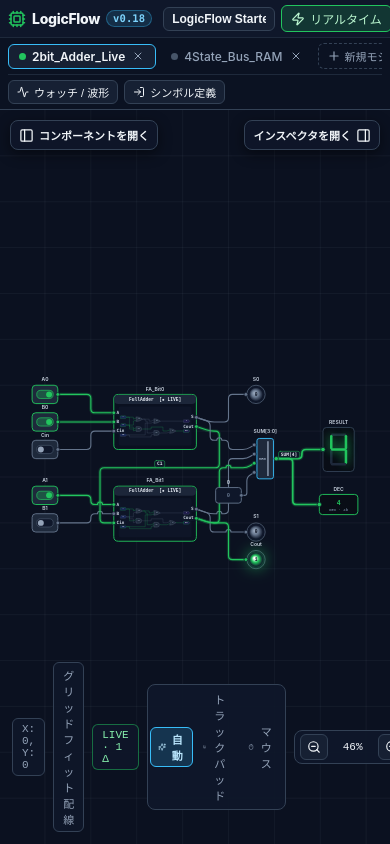
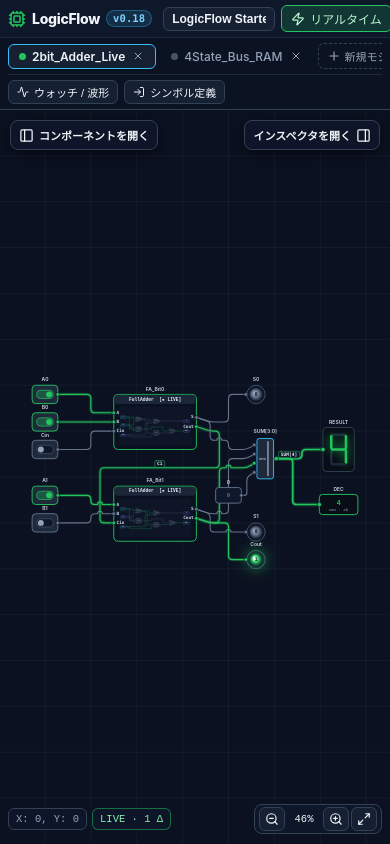
Before and after one commit to jj1urg/LogicFlow, a React (Vite) app: page / in a window 390 px wide. Built offline with nearby package versions, Linux system fonts and the light colour scheme.

Commit message:
:bug: fix: v0.18-r5.0 スマートフォン下部ステータスバーの崩れ解消＆コンパクト最適化

```diff
--- a/package.json
+++ b/package.json
@@ -1,6 +1,6 @@
 {
   "name": "logicflow-sim",
-  "version": "0.18.0-r4.0",
+  "version": "0.18.0-r5.0",
   "private": true,
   "type": "module",
   "scripts": {
--- a/public/sw.js
+++ b/public/sw.js
@@ -2,7 +2,7 @@
 // - Network-first for HTML navigations so Cloudflare Workers deploys update immediately
 // - Stale-while-revalidate for same-origin static assets for instant offline startup
 
-const CACHE_NAME = 'logicflow-static-v0.18-r4';
+const CACHE_NAME = 'logicflow-static-v0.18-r5';
 const PRECACHE_URLS = [
   '/',
   '/index.html',
--- a/src/components/CircuitCanvas.tsx
+++ b/src/components/CircuitCanvas.tsx
@@ -1766,19 +1766,21 @@ export const CircuitCanvas: React.FC<CircuitCanvasProps> = ({
 
       {/* Floating Bottom Status & Zoom Controls */}
       <div className="canvas-statusbar">
-        <span className="status-chip">
+        <div className="statusbar-left">
+          <span className="status-chip status-chip-coords">
             X: {Math.round(cursorWorld.x)}, Y: {Math.round(cursorWorld.y)}
           </span>
-        <span className="status-chip">
+          <span className="status-chip status-chip-route">
             {project.settings.routeMode === 'grid' ? 'グリッドフィット配線' : '自由配線'}
           </span>
           <span className={`status-chip ${simActive ? 'chip-live' : 'chip-paused'}`}>
             {editLocked
-            ? `RUN (COMPILED) · ${snapshot?.iterations ?? 0} Δ`
+              ? `RUN · ${snapshot?.iterations ?? 0} Δ`
               : simActive
                 ? `LIVE · ${snapshot?.iterations ?? 0} Δ`
-              : 'EDIT MODE'}
+                : 'EDIT'}
           </span>
+        </div>
 
         {/* Input Mode Switcher (Auto / Trackpad / Mouse) */}
         <div
--- a/src/styles.css
+++ b/src/styles.css
@@ -696,13 +696,21 @@ body,
 
 .canvas-statusbar {
   position: absolute;
-  bottom: 12px;
+  bottom: max(12px, env(safe-area-inset-bottom));
   left: 12px;
   right: 12px;
   display: flex;
   align-items: center;
+  justify-content: space-between;
   gap: 8px;
   pointer-events: none;
+}
+
+.statusbar-left {
+  display: flex;
+  align-items: center;
+  gap: 6px;
+  min-width: 0;
 }
 
 .status-chip {
@@ -713,6 +721,9 @@ body,
   font-size: 11px;
   font-family: ui-monospace, monospace;
   color: var(--text-muted);
+  white-space: nowrap;
+  flex-shrink: 0;
+  backdrop-filter: blur(6px);
   pointer-events: auto;
 }
 
@@ -735,6 +746,9 @@ body,
   border: 1px solid var(--border-strong);
   border-radius: 8px;
   padding: 2px;
+  flex-shrink: 0;
+  white-space: nowrap;
+  backdrop-filter: blur(6px);
   pointer-events: auto;
 }
 
@@ -749,6 +763,7 @@ body,
   padding: 3px 7px;
   font-size: 11px;
   font-weight: 500;
+  white-space: nowrap;
   cursor: pointer;
   transition:
     background 0.12s,
@@ -3140,6 +3155,49 @@ body,
     max-width: calc(100% - 24px);
   }
 
+  /* Clean, compact single-row bottom status bar on smartphones */
+  .canvas-statusbar {
+    bottom: max(10px, env(safe-area-inset-bottom));
+    left: 8px;
+    right: 8px;
+    gap: 6px;
+  }
+
+  .statusbar-left {
+    gap: 5px;
+    overflow-x: auto;
+    scrollbar-width: none;
+  }
+
+  .statusbar-left::-webkit-scrollbar {
+    display: none;
+  }
+
+  .status-chip {
+    padding: 4px 7px;
+    font-size: 10.5px;
+  }
+
+  .status-chip-route,
+  .input-mode-toggle {
+    display: none;
+  }
+
+  .zoom-controls {
+    gap: 2px;
+    padding: 2px 4px;
+    flex-shrink: 0;
+  }
+
+  .zoom-controls .icon-btn {
+    padding: 4px 5px;
+  }
+
+  .zoom-pct {
+    min-width: 34px;
+    font-size: 10.5px;
+  }
+
   .sidebar-slot.sidebar-left {
     left: 0;
     width: min(82vw, 286px) !important;
```
Also changed, not shown: 2 other files (tests, documents, lock files or other folders). Lines whose indentation alone changed are shown as unchanged.
